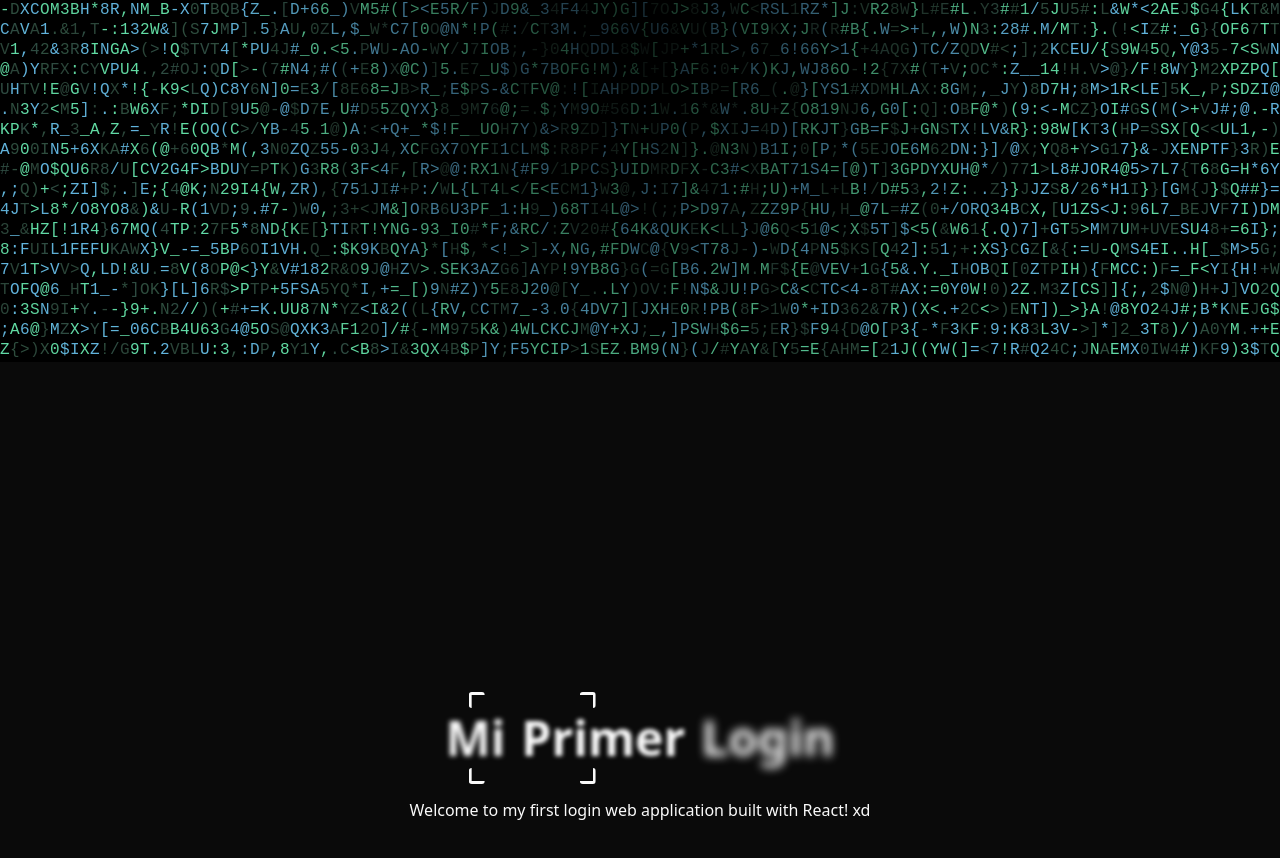
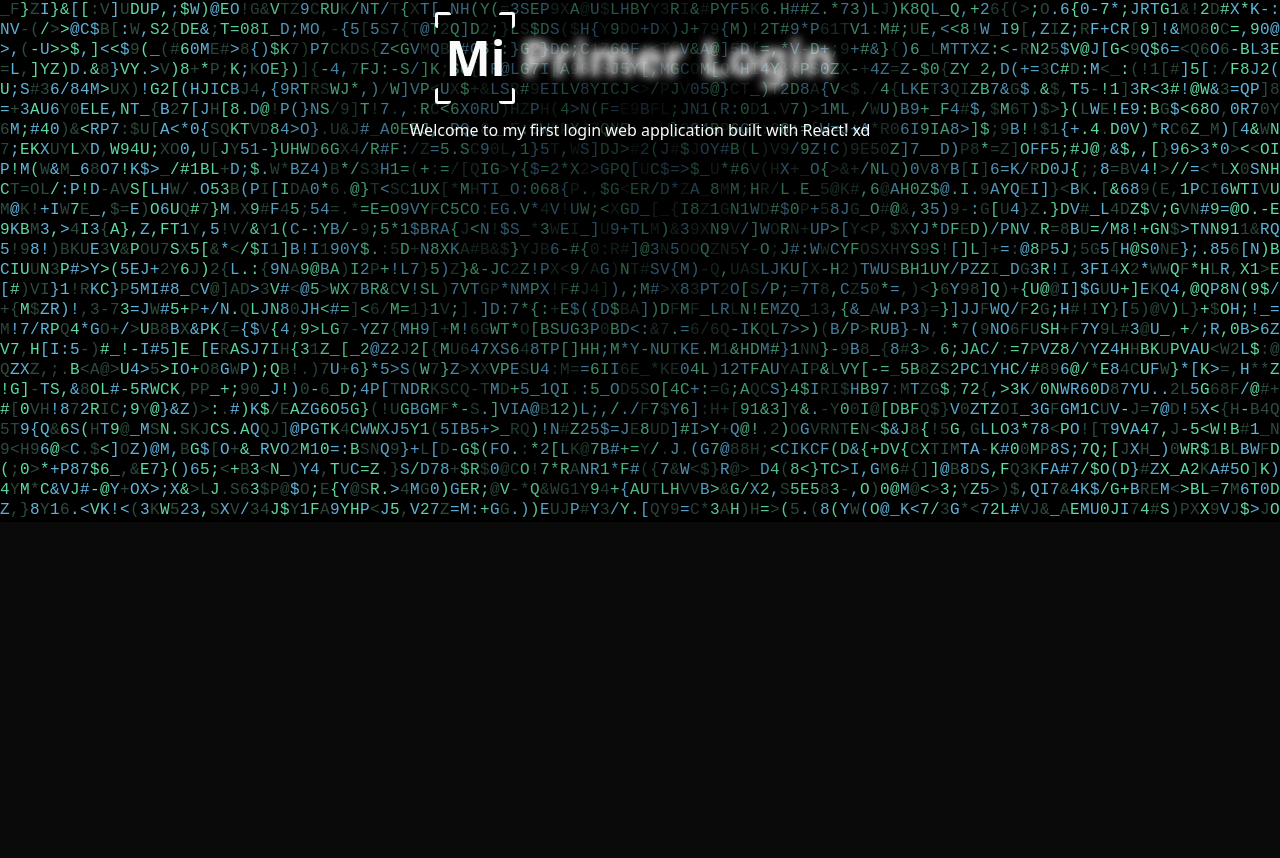
Before and after one commit to Hazuru00/My-API-s-Proyects-in-react, a React (Vite) app in the folder My first Login web/: page / in a window 1280 px wide. Shown: the part 318-1176 px from the top of the page. After the commit the page ends 840 px from the top, so only its background shows below. Built offline with nearby package versions, Linux system fonts and the light colour scheme.

Commit message:
refactor: optimizar la estructura del componente App y mejorar la legibilidad del código

```diff
--- a/My first Login web/src/App.tsx
+++ b/My first Login web/src/App.tsx
@@ -19,13 +19,17 @@
           <br />
 
         </nav>
+        <div className="App h-screen w-screen overflow-hidden">
+
           <LetterGlitch glitchColors={ ['#2b4539', '#61dca3', '#61b3dc'] } glitchSpeed={50} centerVignette={true} outerVignette={false} smooth={true} characters='ABCDEFGHIJKLMNOPQRSTUVWXYZ!@#$&*()-_+=/[]{};:<>.,0123456789'/>
-          <div>
+
+          <div className='absolute top-0 left-0 w-full h-full flex justify-center items-center'>
             <div className="bg-crimson w-full h-screen flex flex-col justify-center items-center">
               <TrueFocus sentence="Mi Primer Login" manualMode={false} blurAmount={5} borderColor="pink-500" animationDuration={0.4} pauseBetweenAnimations={1}/><br/>
               <p>Welcome to my first login web application built with React! xd</p>
             </div>
           </div>
+        </div>
         </>
         }
       </ThemeProvider>
```
